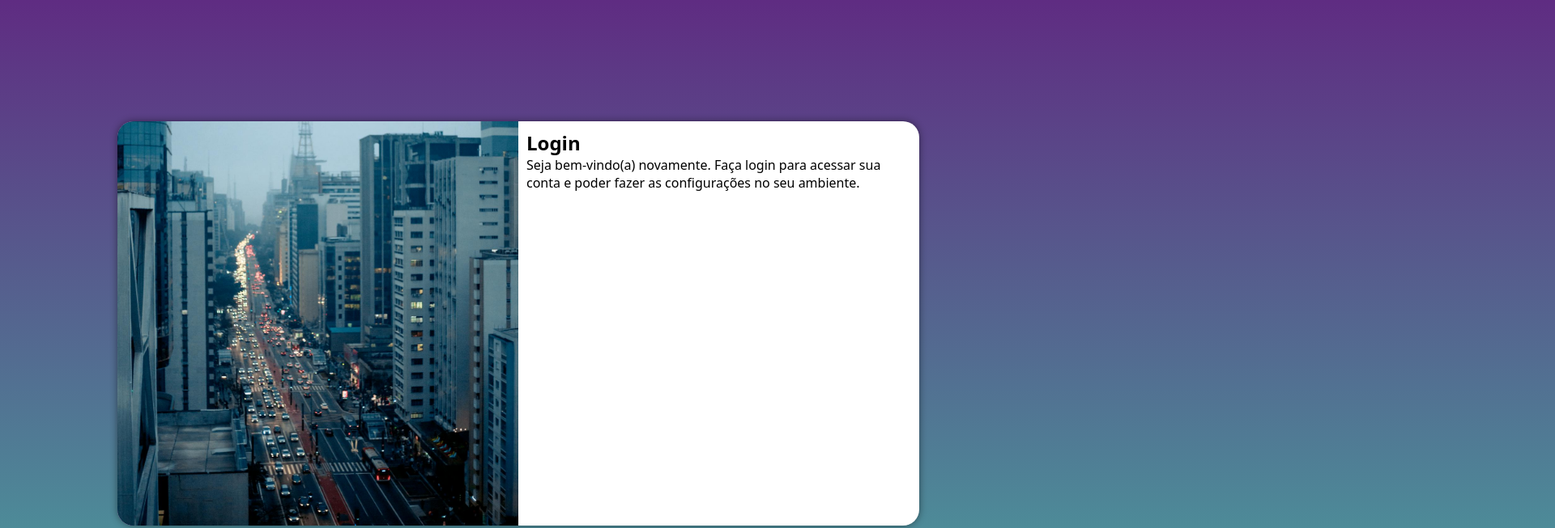
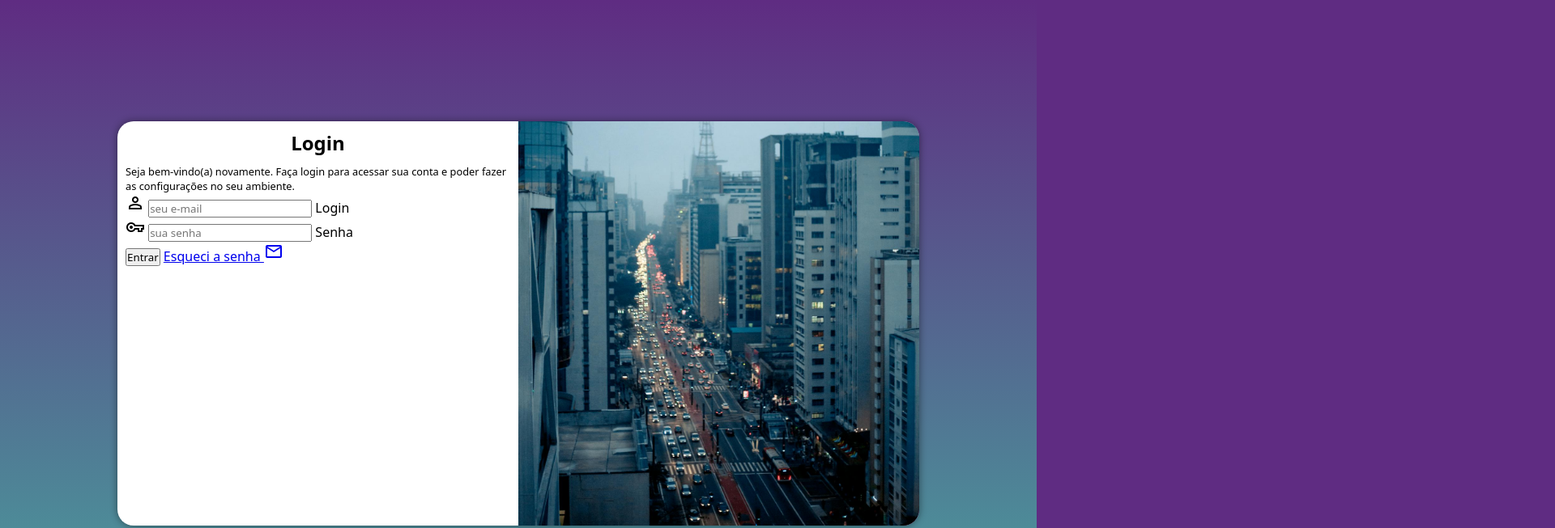
Before and after one commit to JoaotorresGT/projeto-login, a plain HTML site: page index.html in a window 1280 px wide. Shown: the top 653 px of the page at 81% size, 1920 px wide, since content can reach past the window. Drawn offline with nearby package versions, Linux system fonts and the light colour scheme.

Commit message:
adicionei o formulário

```diff
--- a/estilos/media-query.css
+++ b/estilos/media-query.css
@@ -32,14 +32,21 @@
     }
 
     section#login > #imagem {
-        float: left;
+        float: right;
         width: 50%;
         height: 100%;
     }
 
     section#login > #formulario {
-        float: right;
+        float: left;
         width: 50%;
     }
 
+    div#formulaario > h1 {
+        font-size: 2em;
+    }
+
+    div#formulario > p {
+        font-size: 0.8em;
+    }
 }
--- a/estilos/style.css
+++ b/estilos/style.css
@@ -16,7 +16,7 @@
 body, html {
     background-color: #5f2c82;
     height: 100vh;
-    width: 1100vw;
+    width: 100vw;
 }
 
 main {
@@ -33,7 +33,7 @@ section#login {
     overflow: hidden;
 
     background-color: white;
-    width: 250px;
+    width: 280px;
     height: 500px;
     border-radius: 20px;
     box-shadow: 0px 0px 10px rgba(0, 0, 0, 0.459);
@@ -55,3 +55,12 @@ section#login > #formulario{
     padding: 10px;
 
 }
+
+div#formulario > h1 {
+    text-align: center;
+    margin-bottom: 10px;
+}
+
+div#formulario > p {
+    font-size: 0.8em;
+}
--- a/index.html
+++ b/index.html
@@ -6,6 +6,7 @@
     <title>Login</title>
     <link rel="stylesheet" href="estilos/style.css">
     <link rel="stylesheet" href="estilos/media-query.css">
+    <link href="https://fonts.googleapis.com/css2?family=Material+Symbols+Outlined" rel="stylesheet" />
 
 </head>
 <body>
@@ -17,7 +18,22 @@
             <div id="formulario">
                 <h1>Login</h1>
                 <p>Seja bem-vindo(a) novamente. Faça login para acessar sua conta e poder fazer as configurações no seu ambiente.</p>
-                <form action="login.php" method="post"></form>
+                <form action="login.php" method="post">
+                    <div class="campo">
+                        <i class="material-symbols-outlined">person</i>
+                        <input type="email" name="login" id="ilogin" placeholder="seu e-mail" autocomplete="email" required maxlength="30">
+                        <label for="ilogin">Login</label>
+                    </div>
+                    <div class="campo">
+                        <i class="material-symbols-outlined">vpn_key</i>
+                        <input type="password" name="senha" id="isenha" placeholder="sua senha" autocomplete="current-password" required minlength="8" maxlength="20">
+                        <label for="isenha">Senha</label>
+                    </div>
+                    <input type="submit" value="Entrar">
+                    <a href="esqueci.html">
+                        Esqueci a senha <i class="material-symbols-outlined">mail</i>
+                    </a>
+                </form>
 
             </div>
         </section>
```
